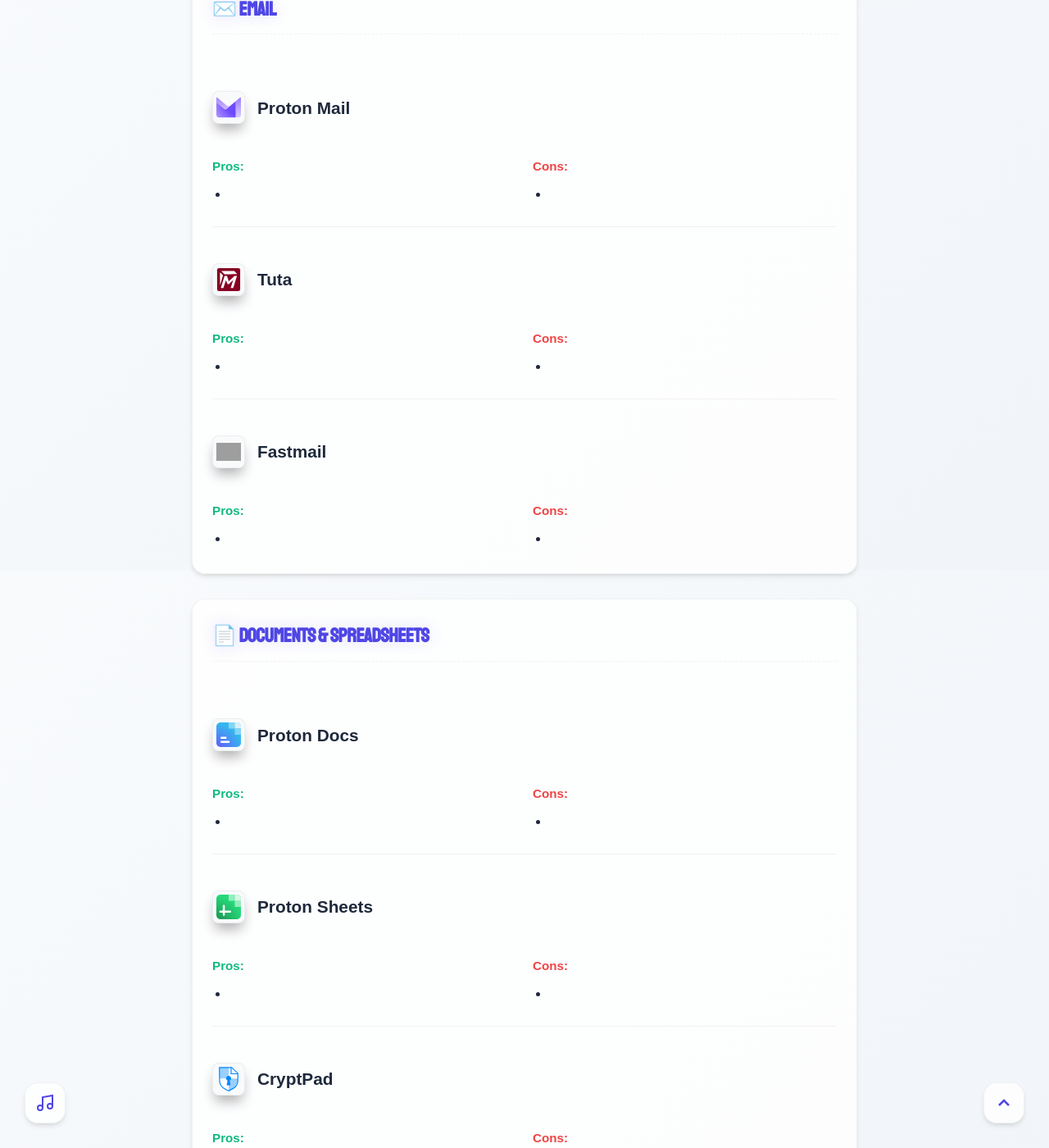
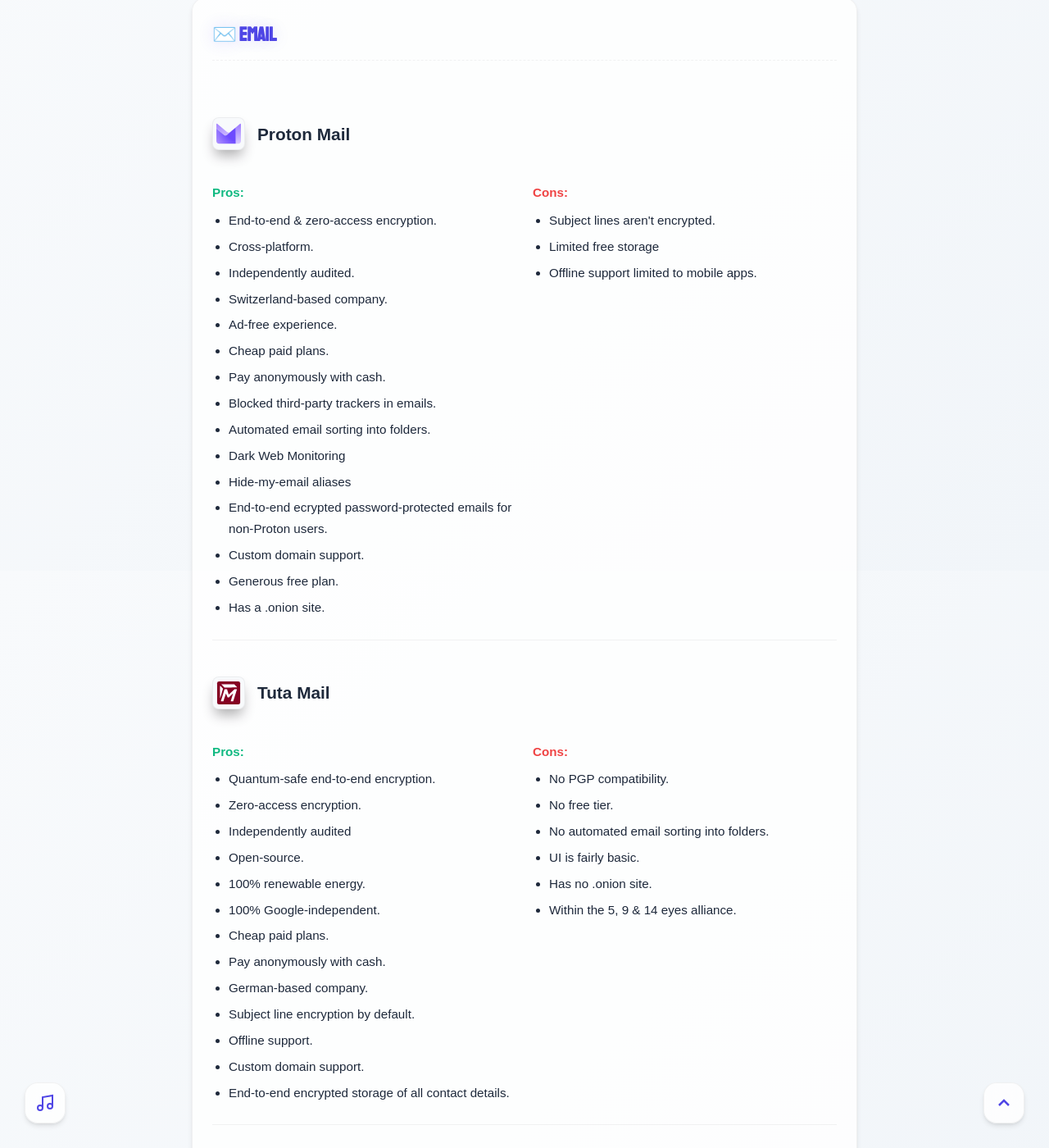
Before and after one commit to PASSK3YS/PASSK3YS.github.io, a Jekyll site: the page built from tools/myrecommendations.md, in a window 1280 px wide and 1400 px high, scrolled down 4704 px. Shown: the whole window at 82% size. Built offline with Jekyll 4.4.1, drawn with Linux system fonts in a browser that asks for light colours; some web fonts are replaced; some of the changed text lies outside the part shown; grey boxes are pictures that could not be loaded.

Commit message:
chore: update pros and cons

```diff
--- a/tools/myrecommendations.md
+++ b/tools/myrecommendations.md
@@ -50,6 +50,7 @@
                       <ul>
                           <li>Very customisable.</li>
                           <li>Respects privacy.</li>
+                          <li>No Google telemetry.</li>
                           <li>Encrypted sync.</li>
                           <li>Made in the EU.</li>
                       </ul>
@@ -187,7 +188,7 @@
                           <li>Open-source.</li>
                           <li>Minimal metadata.</li>
                           <li>Disappearing messages.</li>
-                          <li>Free and ad-free.</li>
+                          <li>Free and ad-free  experience.</li>
                           <li>Cross-platform.</li>
                           <li>IP relay for calls.</li>
                       </ul>
@@ -225,6 +226,7 @@
                           <li>UI less polished.</li>
                           <li>Smaller community.</li>
                           <li>UK-based company.</li>
+                          <li>Within the 5, 9 & 14 eyes alliance.</li>
                       </ul>
                   </div>
               </div>
@@ -286,6 +288,7 @@
                       <ul>
                           <li>Mobile app can be buggy.</li>
                           <li>Short inactivity policy for free accounts.</li>
+                          <li>Within the 5, 9 & 14 eyes alliance.</li>
 
                       </ul>
                   </div>
@@ -318,6 +321,7 @@
                           <li>Paid mobile app.</li>
                           <li>No cloud-side search.</li>
                           <li>No protection against device compromise.</li>
+                          <li>Within the 5, 9 & 14 eyes alliance.</li>
                       </ul>
                   </div>
               </div>
@@ -336,13 +340,29 @@
                   <div class="pros-section">
                       <strong class="pros-title">Pros:</strong>
                       <ul>
-                          <li></li>
+                          <li>End-to-end & zero-access encryption.</li>
+                          <li>Cross-platform.</li>
+                          <li>Independently audited.</li>
+                          <li>Switzerland-based company.</li>
+                          <li>Ad-free experience.</li>
+                          <li>Cheap paid plans.</li>
+                          <li>Pay anonymously with cash.</li>
+                          <li>Blocked third-party trackers in emails.</li>
+                          <li>Automated email sorting into folders.</li>
+                          <li>Dark Web Monitoring</li>
+                          <li>Hide-my-email aliases</li>
+                          <li>End-to-end ecrypted password-protected emails for non-Proton users.</li>
+                          <li>Custom domain support.</li>
+                          <li>Generous free plan.</li>
+                          <li>Has a .onion site.</li>
                       </ul>
                   </div>
                   <div class="cons-section">
                       <strong class="cons-title">Cons:</strong>
                       <ul>
-                          <li></li>
+                          <li>Subject lines aren't encrypted.</li>
+                          <li>Limited free storage</li>
+                          <li>Offline support limited to mobile apps.</li>
                       </ul>
                   </div>
               </div>
@@ -351,19 +371,38 @@
           <div class="product-entry">
               <div class="product-header">
                   <img src="/assets/icons/tuta-mail-icon.svg" alt="Tuta Logo" class="product-logo">
-                  <a href="https://tuta.com" target="_blank" class="product-name">Tuta</a>
+                  <a href="https://tuta.com" target="_blank" class="product-name">Tuta Mail</a>
               </div>
               <div class="product-details">
                   <div class="pros-section">
                       <strong class="pros-title">Pros:</strong>
                       <ul>
-                          <li></li>
+                          <li>Quantum-safe end-to-end encryption.</li>
+                          <li>Zero-access encryption.</li>
+                          <li>Independently audited</li>
+                          <li>Open-source.</li>
+                          <li>100% renewable energy.</li>
+                          <li>100% Google-independent.</li>
+                          <li>Cheap paid plans.</li>
+                          <li>Pay anonymously with cash.</li>
+                          <li>German-based company.</li>
+                          <li>Subject line encryption by default.</li>
+                          <li>Offline support.</li>
+                          <li>Custom domain support.</li>
+                          <li>End-to-end encrypted storage of all contact details.</li>
+
+
                       </ul>
                   </div>
                   <div class="cons-section">
                       <strong class="cons-title">Cons:</strong>
                       <ul>
-                          <li></li>
+                          <li>No PGP compatibility.</li>
+                          <li>No free tier.</li>
+                          <li>No automated email sorting into folders.</li>
+                          <li>UI is fairly basic.</li>
+                          <li>Has no .onion site.</li>
+                          <li>Within the 5, 9 & 14 eyes alliance.</li>
                       </ul>
                   </div>
               </div>
@@ -378,13 +417,26 @@
                   <div class="pros-section">
                       <strong class="pros-title">Pros:</strong>
                       <ul>
-                          <li></li>
+                          <li>Ad-free experience.</li>
+                          <li>Hide-my-email aliases</li>
+                          <li>Scheduled Send & Snooze</li>
+                          <li>Offline access.</li>
+                          <li>Third-party integrations</li>
+                          <li>Generous storage</li>
+                          <li>Powerful search.</li>
+                          <li>Offline support.</li>
                       </ul>
                   </div>
                   <div class="cons-section">
                       <strong class="cons-title">Cons:</strong>
                       <ul>
-                          <li></li>
+                          <li>No end-to-end encryption.</li>
+                          <li>No PGP support.</li>
+                          <li>Requires phone number on sign-up.</li>
+                          <li>Australian-based company.</li>
+                          <li>Within the 5, 9 & 14 eyes alliance.</li>
+                          <li>Partial open-source code.</li>
+
                       </ul>
                   </div>
               </div>
```
